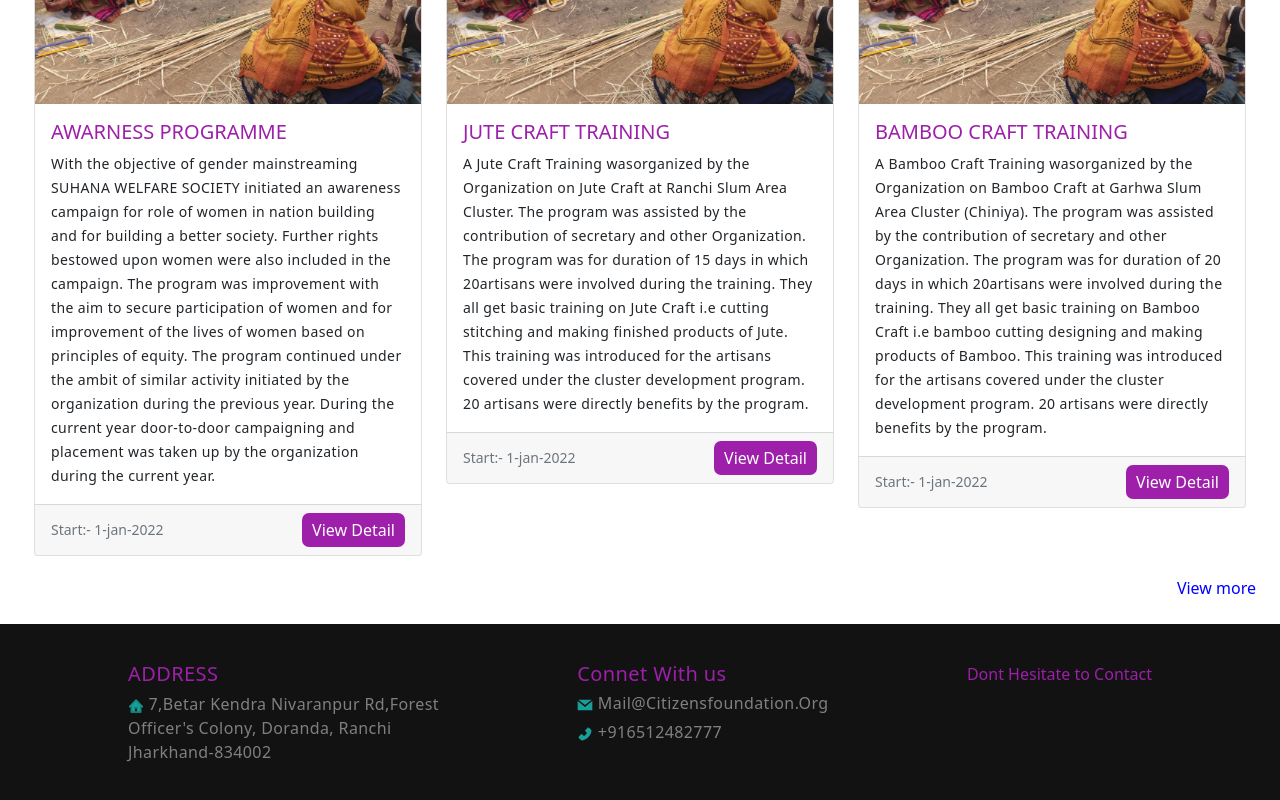
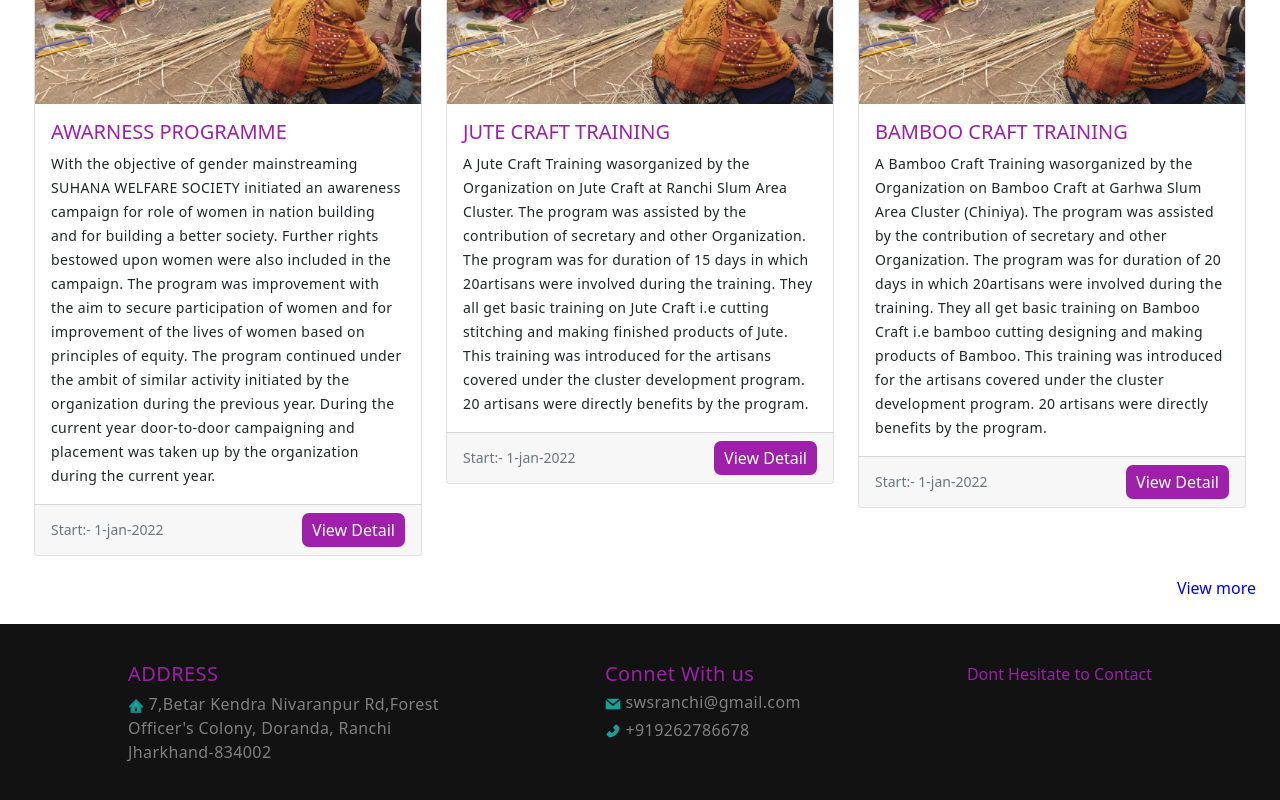
Before and after one commit to DanishAnsari5522/SWS_Ranchi, a React (Create React App) app: page /SWS_Ranchi in a window 1280 px wide. Shown: the part 1410-2210 px from the top of the page. Built offline with nearby package versions, Linux system fonts and the light colour scheme.

Commit message:
Change the Contact Information

```diff
--- a/src/screens/ContactUs.js
+++ b/src/screens/ContactUs.js
@@ -50,13 +50,13 @@ function ContactUs() {
         <div className="six">
           <p className="addfon">EMAIL</p>
           <div className="detail">
-            <p><GrMail className="iconcol" />   Mail@Citizensfoundation.Org</p>
+            <p><GrMail className="iconcol" />   swsranchi@gmail.com</p>
           </div>
         </div>
         <div className="six">
           <p className="addfon">PHONE NO</p>
           <div className="detail">
-            <p><AiFillPhone className="iconcol" />   +916512482777</p>
+            <p><AiFillPhone className="iconcol" />   +919262786678</p>
           </div>
         </div>
       </div>
@@ -72,13 +72,13 @@ function ContactUs() {
         <div className="six">
           <p className="addfon">EMAIL</p>
           <div className="detail">
-            <p><GrMail className="iconcol" />   Mail@Citizensfoundation.Org</p>
+            <p><GrMail className="iconcol" />   swsranchi@gmail.com</p>
           </div>
         </div>
         <div className="six">
           <p className="addfon">PHONE NO</p>
           <div className="detail">
-            <p><AiFillPhone className="iconcol" />   +916512482777</p>
+            <p><AiFillPhone className="iconcol" />   +919262786678</p>
           </div>
         </div>
       </div>
--- a/src/screens/Footer.js
+++ b/src/screens/Footer.js
@@ -20,10 +20,10 @@ function Footer() {
                 <div className="six">
                     <p className="addfon">Connet With us</p>
                     <div className="detail">
-                        <p><GrMail className="iconcol" />  Mail@Citizensfoundation.Org</p>
+                        <p><GrMail className="iconcol" /> swsranchi@gmail.com</p>
                     </div>
                     <div className="detail">
-                        <p><AiFillPhone className="iconcol"/> +916512482777</p>
+                        <p><AiFillPhone className="iconcol"/> +919262786678</p>
                     </div>
                 </div>
                 <div className="six">
```
